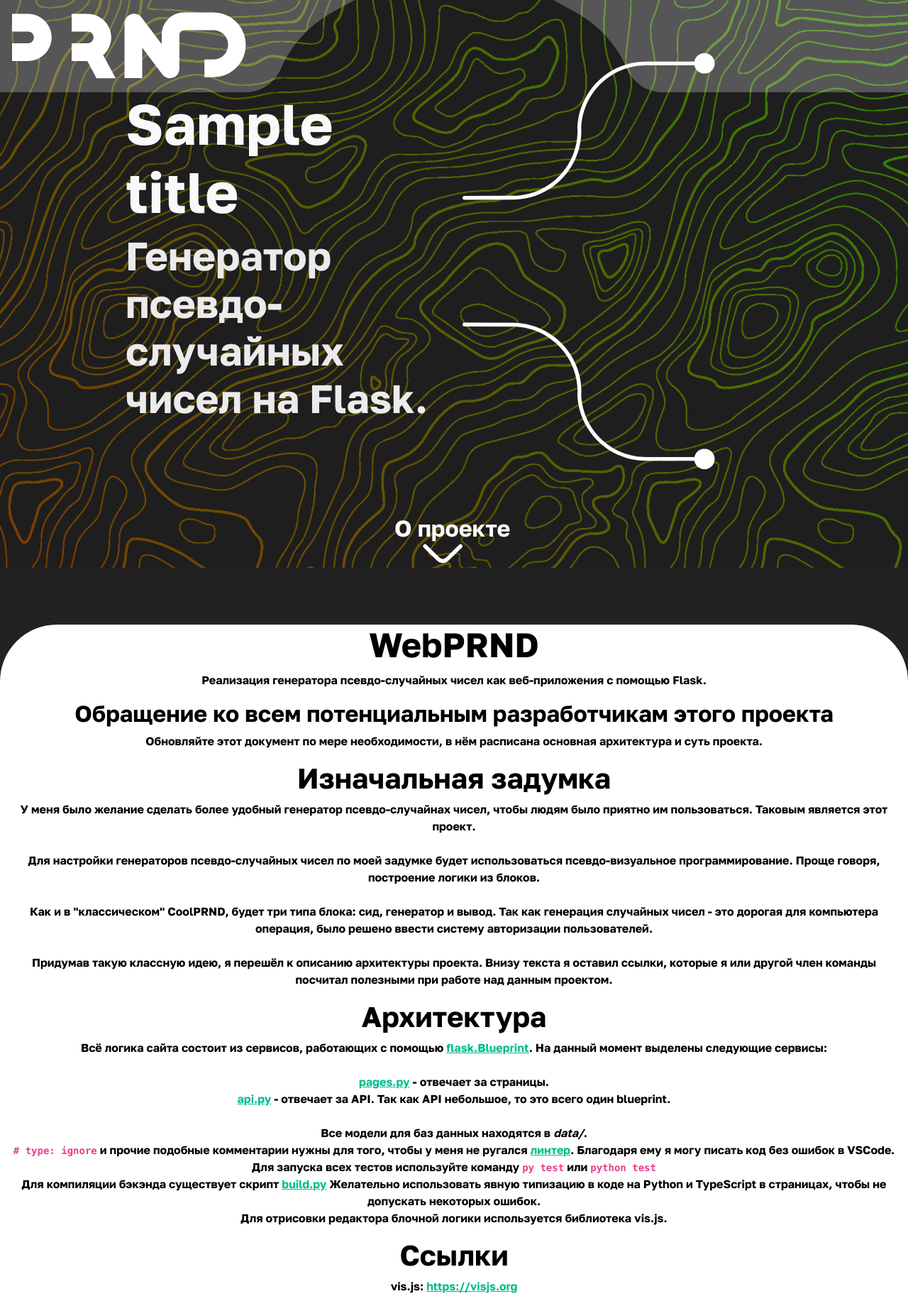
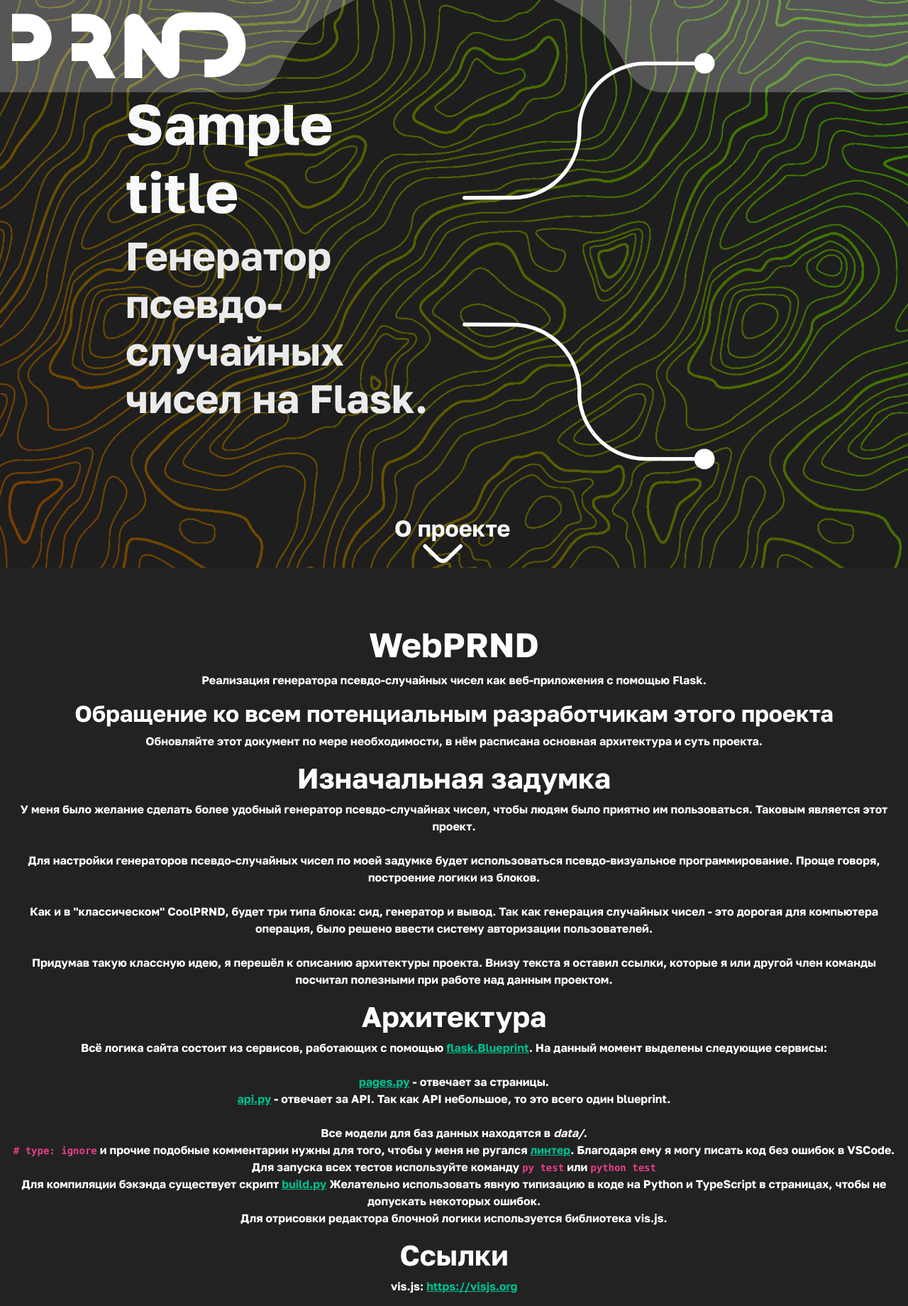
Before and after one commit to zatrit/webprnd, a Flask app: template web/templates/index.html in a window 1280 px wide. Shown: the whole page at 71% size. Run offline with Flask 3, Linux system fonts and the light colour scheme; the template is opened without the code that fills it: most values are stand-ins (such as "Sample title", 1, 10 or a date in 2020); parts of the project's set-up code (start-up, migrations or seed data) failed here and were passed over; some libraries are stand-ins or nearby versions.

Commit message:
Небольшой редизайн редактора

```diff
--- a/web/style/base.css
+++ b/web/style/base.css
@@ -10,8 +10,13 @@ body {
 }
 
 .no-select {
-	/* Эти поля должны идти именно в таком порядке, так как
+    /* Эти поля должны идти именно в таком порядке, так как
 	иначе сайт сломается, вероятно, странная особенность Firefox */
-	user-select: none;
-	pointer-events: none;
+    user-select: none;
+    pointer-events: none;
 }
+
+.fullscreen {
+    width: 100vw;
+    height: 100vh;
+}
--- a/web/style/editor.css
+++ b/web/style/editor.css
@@ -1,6 +1,4 @@
 #editor-container {
-    width: 100%;
-    height: 100vh;
     background: var(--bs-body-bg);
 }
 
--- a/web/style/index.css
+++ b/web/style/index.css
@@ -1,7 +1,7 @@
 .absolute-cover {
     width: 100%;
     height: 100%;
-    position: absolute;
+    position: fixed;
     top: 0;
     left: 0;
 }
@@ -82,14 +82,13 @@
     top: 110vh;
     width: 170vh;
     font-weight: 700;
-    color: black;
-    background: white;
+    color: var(--bs-body-color);
+    background: var(--bs-body-bg);
     border-radius: 10vh 10vh 0px 0px;
 }
 
 .title_about {
     font-weight: 1000;
-    color: black;
 }
 
 #line-bottom {
@@ -102,7 +101,7 @@
     height: 44.5vh;
 }
 
-#about {
+#about-pointer {
     position: absolute;
     top: 90vh;
     height: 100px;
--- a/web/templates/index.html
+++ b/web/templates/index.html
@@ -22,11 +22,11 @@
     <img class="line no-select" id="line-top" src="{{ static('img/index_line.svg') }}">
     <img class="line no-select" id="line-bottom" src="{{ static('img/index_line.svg') }}">
   </div>
-    <div id="about">
+    <div id="about-pointer">
         <img id="about_line" class="no-select" src="{{ static('img/index_line_ab.svg') }}">
-        <a id="about_text" href="#anchor">О проекте</a>
+        <a id="about_text" href="#about">О проекте</a>
     </div>
-  <div id="anchor" class="Instruction">
+  <div id="about" class="Instruction">
       <div>
           <h1 class="title_about">WebPRND</h1>
           <p>
```
Also changed, not shown: web/templates/editor.html (+5 -4 lines).
